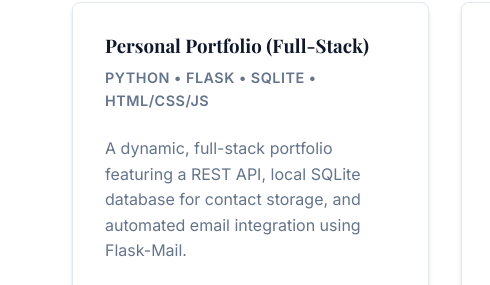
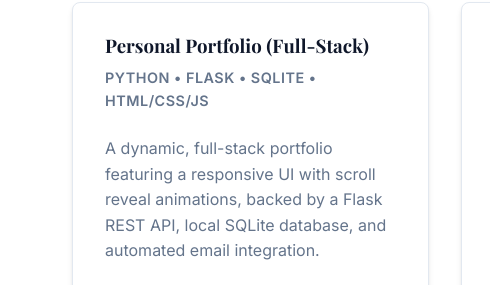
Before and after one commit to kvn-koech/phase-0-myPortfolioProject, a plain HTML site: page frontend/index.html in a window 1280 px wide. Shown: the part 2066-2351 px from the top of the page, 0-490 px from the left. Drawn offline with nearby package versions, Linux system fonts and the light colour scheme.

```diff
--- a/frontend/index.html
+++ b/frontend/index.html
@@ -121,7 +121,7 @@
                         <div class="project-info">
                             <h3>Personal Portfolio (Full-Stack)</h3>
                             <p class="tech-stack">Python • Flask • SQLite • HTML/CSS/JS</p>
-                            <p>A dynamic, full-stack portfolio featuring a REST API, local SQLite database for contact storage, and automated email integration using Flask-Mail.</p>
+                            <p>A dynamic, full-stack portfolio featuring a responsive UI with scroll reveal animations, backed by a Flask REST API, local SQLite database, and automated email integration.</p>
                             <a href="https://github.com/kvn-koech" target="_blank" class="project-link">View Code <i class="fas fa-arrow-right"></i></a>
                         </div>
                     </div>
```
